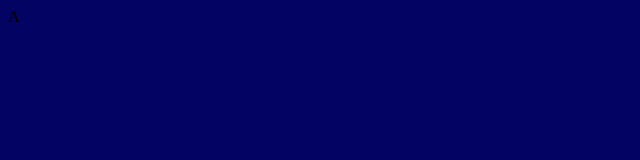
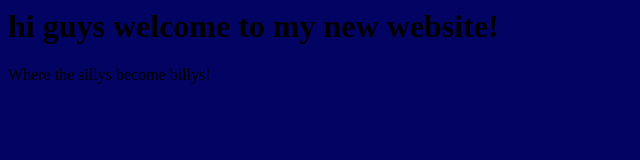
Before and after one commit to SillyBilly10/chippersite, a plain HTML site: page index.html in a window 1280 px wide. Shown: the whole page, without its empty margins (0-640 px from the left). Drawn offline with Linux system fonts and the light colour scheme.

Commit message:
Update index.html

```diff
--- a/index.html
+++ b/index.html
@@ -1,6 +1,7 @@
 <html>
 <header><title>Silly projects and more!</title><header>
 <body style="background-color:#030363;">
-A
+<h1>hi guys welcome to my new website!</h1>
+<header>Where the sillys become billys!</header>
 </body>
 </html>
```
